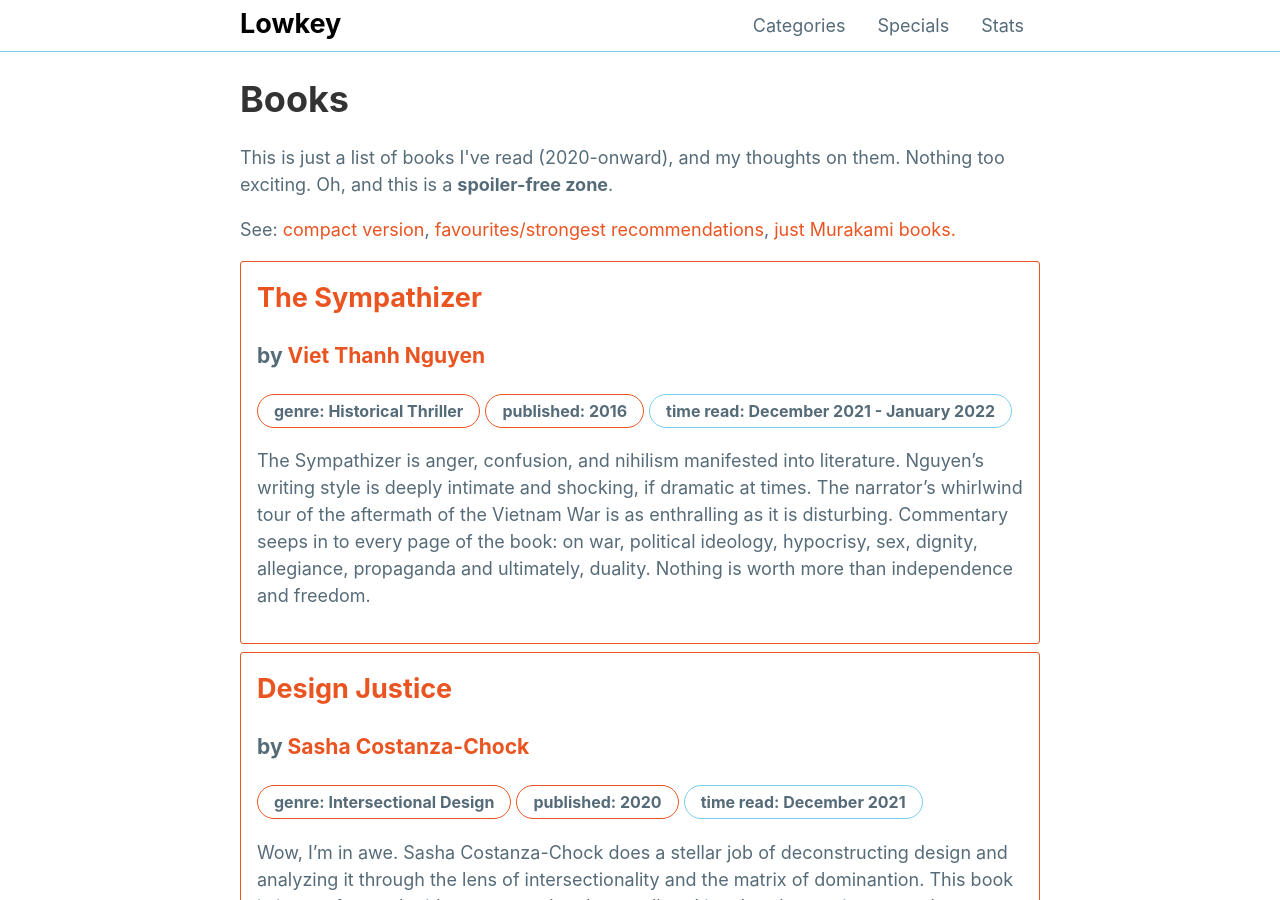
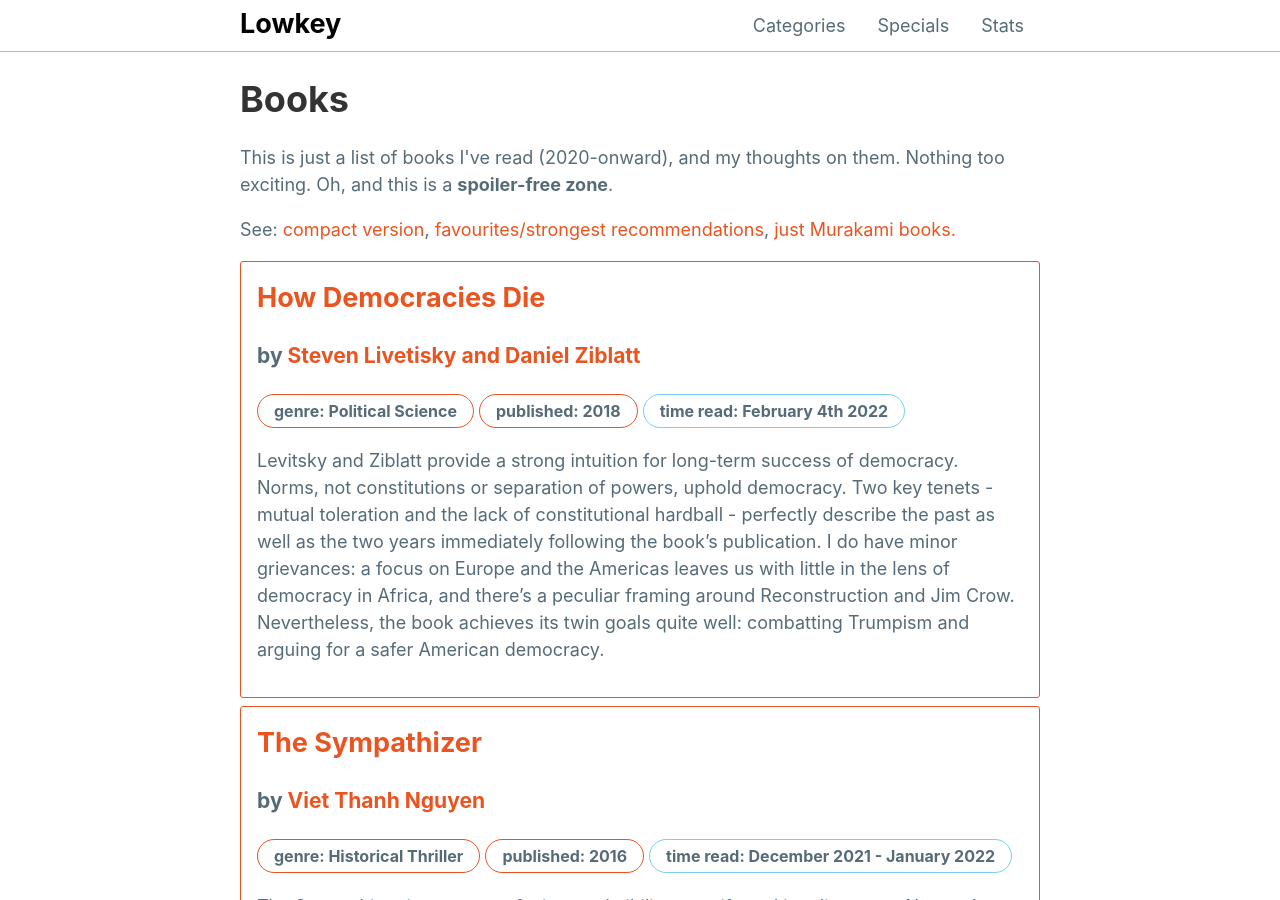
Before and after one commit to mattxwang/lowkey, a Jekyll site: the page built from stats/books.html, in a window 1280 px wide and 900 px high. Built offline with Jekyll 4.4.1, drawn with Linux system fonts in a browser that asks for light colours.

Commit message:
How Democracies Die

```diff
--- a/_data/books.yml
+++ b/_data/books.yml
@@ -529,3 +529,11 @@ thesympathizer:
   strong: true
   thoughts: >
     The Sympathizer is anger, confusion, and nihilism manifested into literature. Nguyen's writing style is deeply intimate and shocking, if dramatic at times. The narrator's whirlwind tour of the aftermath of the Vietnam War is as enthralling as it is disturbing. Commentary seeps in to every page of the book: on war, political ideology, hypocrisy, sex, dignity, allegiance, propaganda and ultimately, duality. Nothing is worth more than independence and freedom.
+howdemocraciesdie:
+  title: How Democracies Die
+  author: Steven Livetisky and Daniel Ziblatt
+  genre: Political Science
+  year_published: 2018
+  time_read: February 4th 2022
+  thoughts: >
+    Levitsky and Ziblatt provide a strong intuition for long-term success of democracy. Norms, not constitutions or separation of powers, uphold democracy. Two key tenets - mutual toleration and the lack of constitutional hardball - perfectly describe the past as well as the two years immediately following the book's publication. I do have minor grievances: a focus on Europe and the Americas leaves us with little in the lens of democracy in Africa, and there's a peculiar framing around Reconstruction and Jim Crow. Nevertheless, the book achieves its twin goals quite well: combatting Trumpism and arguing for a safer American democracy.
```
